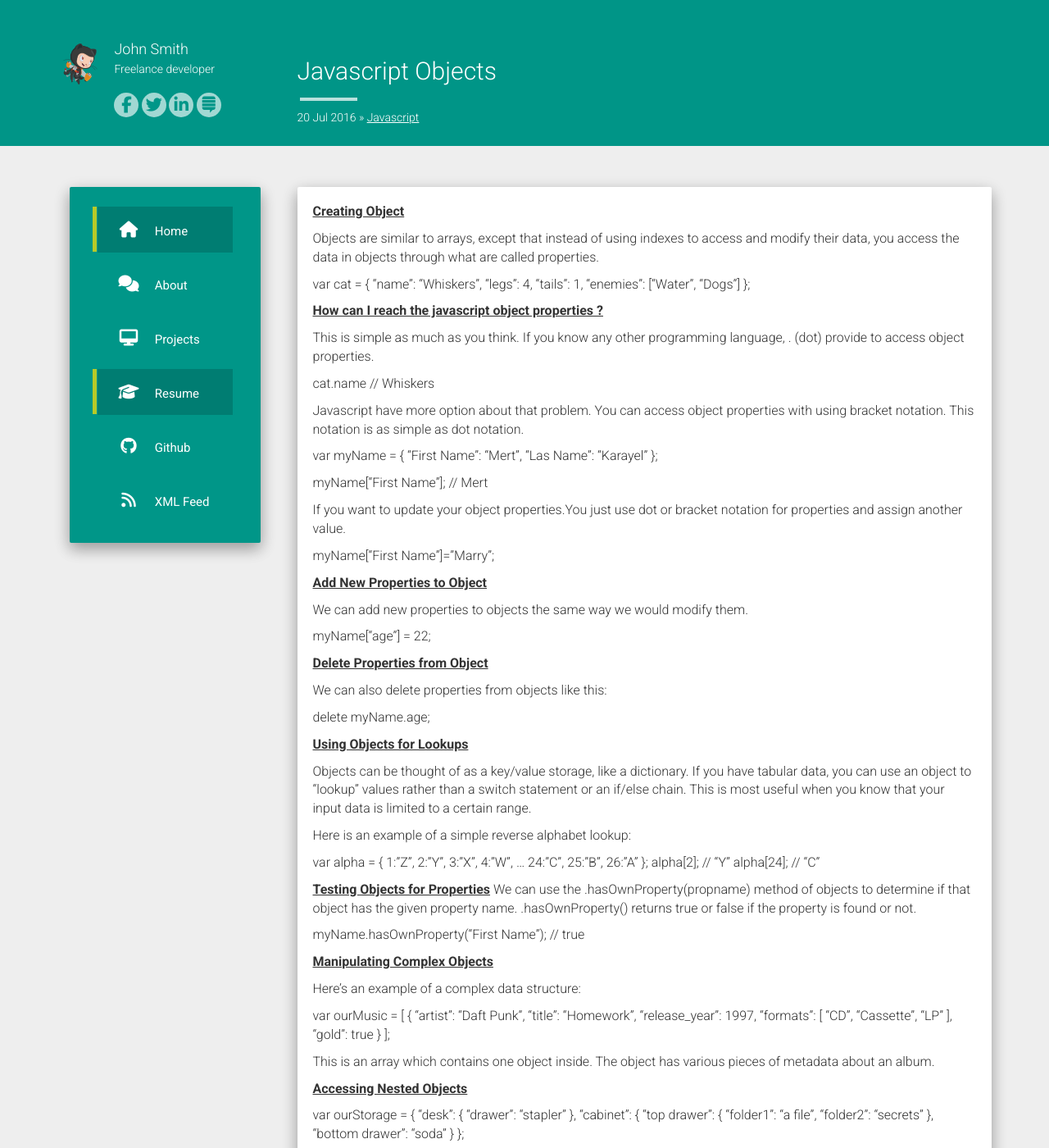
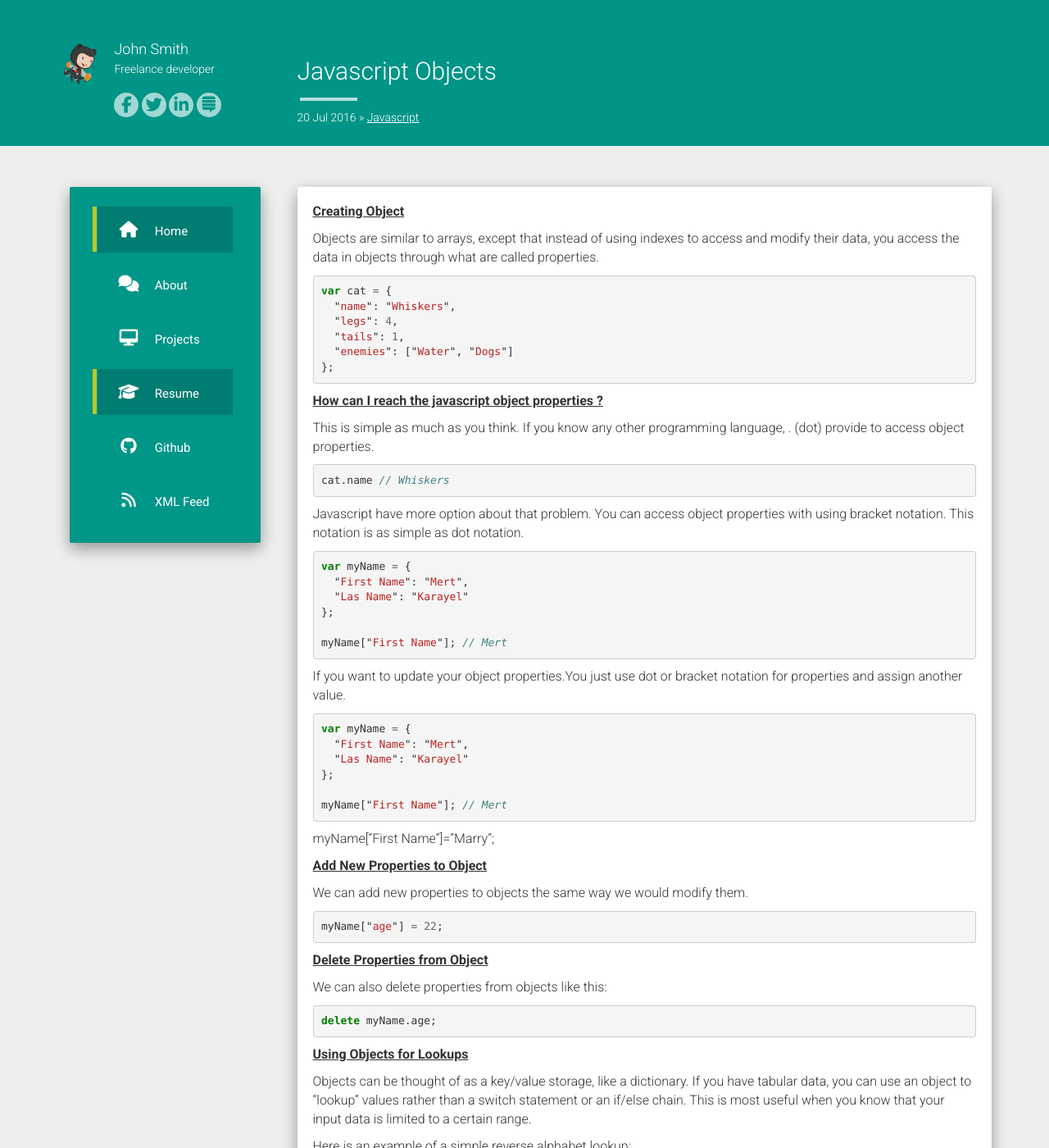
Before and after one commit to Karayel/karayel.github.io, a Jekyll site: the page built from _posts/2016-07-20-javascript-objects.markdown, in a window 1280 px wide and 1400 px high. Shown: the whole window at 82% size. Built offline with Jekyll 4.4.1, drawn with Linux system fonts in a browser that asks for light colours; nearby versions of some CDN libraries; comment, search, counter and statistics services are not loaded; some of the changed text lies outside the part shown.

Commit message:
Highlight added.

```diff
--- a/_posts/2016-07-20-javascript-objects.markdown
+++ b/_posts/2016-07-20-javascript-objects.markdown
@@ -9,43 +9,61 @@ categories: [Javascript]
 
 Objects are similar to arrays, except that instead of using indexes to access and modify their data, you access the data in objects through what are called properties.
 
+{% highlight js %}
 var cat = {
   "name": "Whiskers",
   "legs": 4,
   "tails": 1,
   "enemies": ["Water", "Dogs"]
 };
+{% endhighlight %}
 
 <b><u>How can I reach the javascript object properties ?</u></b>
 
 This is simple as much as you think. If you know any other programming language, . (dot) provide to access object properties.
 
+{% highlight js %}
 cat.name // Whiskers
+{% endhighlight %}
+
 
 Javascript have more option about that problem. You can access object properties with using bracket notation. This notation is as simple as dot notation.
 
+{% highlight js %}
 var myName = {
   "First Name": "Mert",
   "Las Name": "Karayel"
 };
 
 myName["First Name"]; // Mert
+{% endhighlight %}
 
 If you want to update your object properties.You just use dot or bracket notation for properties and assign another value.
+{% highlight js %}
+var myName = {
+  "First Name": "Mert",
+  "Las Name": "Karayel"
+};
 
+myName["First Name"]; // Mert
+{% endhighlight %}
 myName["First Name"]="Marry";
 
 <b><u>Add New Properties to Object</u></b>
 
 We can add new properties to objects the same way we would modify them.
 
+{% highlight js %}
 myName["age"] = 22;
+{% endhighlight %}
 
 <b><u>Delete Properties from Object</u></b>
 
 We can also delete properties from objects like this:
 
+{% highlight js %}
 delete myName.age;
+{% endhighlight %}
 
 <b><u>Using Objects for Lookups</u></b>
 
@@ -53,6 +71,7 @@ Objects can be thought of as a key/value storage, like a dictionary. If you have
 
 Here is an example of a simple reverse alphabet lookup:
 
+{% highlight js %}
 var alpha = {
   1:"Z",
   2:"Y",
@@ -65,16 +84,20 @@ var alpha = {
 };
 alpha[2]; // "Y"
 alpha[24]; // "C"
+{% endhighlight %}
 
 <b><u>Testing Objects for Properties</u></b>
 We can use the .hasOwnProperty(propname) method of objects to determine if that object has the given property name. .hasOwnProperty() returns true or false if the property is found or not.
 
+{% highlight js %}
 myName.hasOwnProperty("First Name"); // true
+{% endhighlight %}
 
 <b><u>Manipulating Complex Objects</u></b>
 
 Here's an example of a complex data structure:
 
+{% highlight js %}
 var ourMusic = [
   {
     "artist": "Daft Punk",
@@ -87,11 +110,13 @@ var ourMusic = [
     "gold": true
   }
 ];
+{% endhighlight %}
 
 This is an array which contains one object inside. The object has various pieces of metadata about an album.
 
 <b><u>Accessing Nested  Objects</u></b>
 
+{% highlight js %}
 var ourStorage = {
   "desk": {
     "drawer": "stapler"
@@ -106,3 +131,4 @@ var ourStorage = {
 };
 
 ourStorage.cabiner["top drawer"].folder1; //a file
+{% endhighlight %}
--- a/_posts/2016-07-21-javascript-regular-expression.markdown
+++ b/_posts/2016-07-21-javascript-regular-expression.markdown
@@ -35,9 +35,11 @@ Some basic rules for regular expression:
 
 <b>Important Note:</b> You can invert any match by using the uppercase version of the regular expression selector.
 
+{% highlight js %}
 // Setup
 var testString = "Ada Lovelace and Charles Babbage designed the first computer and the software that would have run on it.";
 
 // Example
 var expressionToGetSoftware = /software/gi;
 var softwareCount = testString.match(expressionToGetSoftware).length;
+{% endhighlight %}
--- a/_posts/2016-07-22-javascript-object-oriented-programming.markdown
+++ b/_posts/2016-07-22-javascript-object-oriented-programming.markdown
@@ -2,17 +2,22 @@
 published: true
 title: Javascript Object Oriented Programming
 layout: post
+tags: [javascript, oop ]
+categories: [Javascript]
 ---
 <b><u>Constructor</u></b>
 
+{% highlight js %}
 var Car = function() {
   this.wheels = 4;
   this.engines = 1;
   this.seats = 5;
 };
+{% endhighlight %}
 
 <b><u>Make Unique Objects by Passing Parameters to our Constructor</u></b>
 
+{% highlight js %}
 var Car = function(wheels, seats, engines) {
   this.wheels = wheels;
   this.seats = seats;
@@ -20,3 +25,4 @@ var Car = function(wheels, seats, engines) {
 };
 
 var myCar = new Car(6, 3, 1);
+{% endhighlight %}
```
Also changed, not shown: _posts/2016-07-11-javascript-string.markdown (+14 -3 lines), _posts/2016-07-12-javascript-comparison.markdown (+4 -3 lines), _posts/2016-07-12-javascript-function.markdown (+8 -6 lines).
